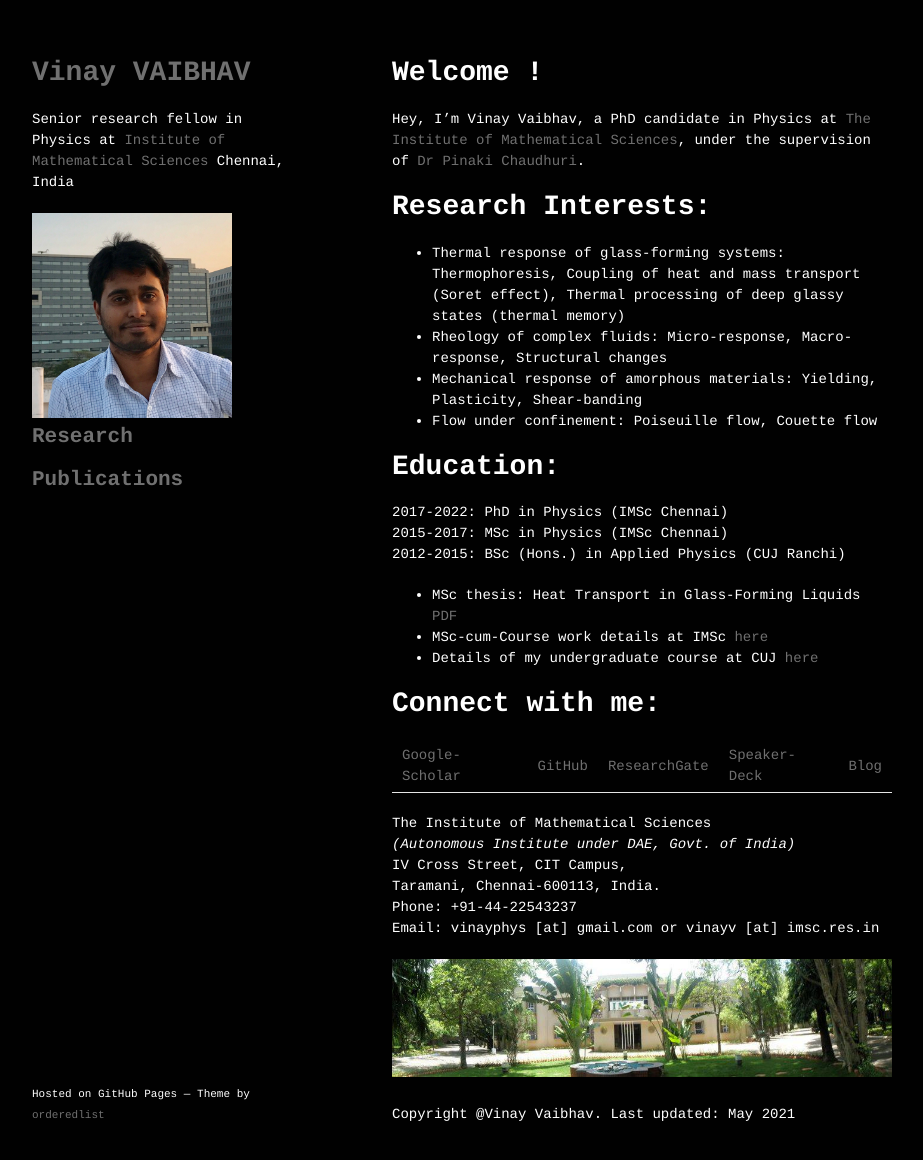
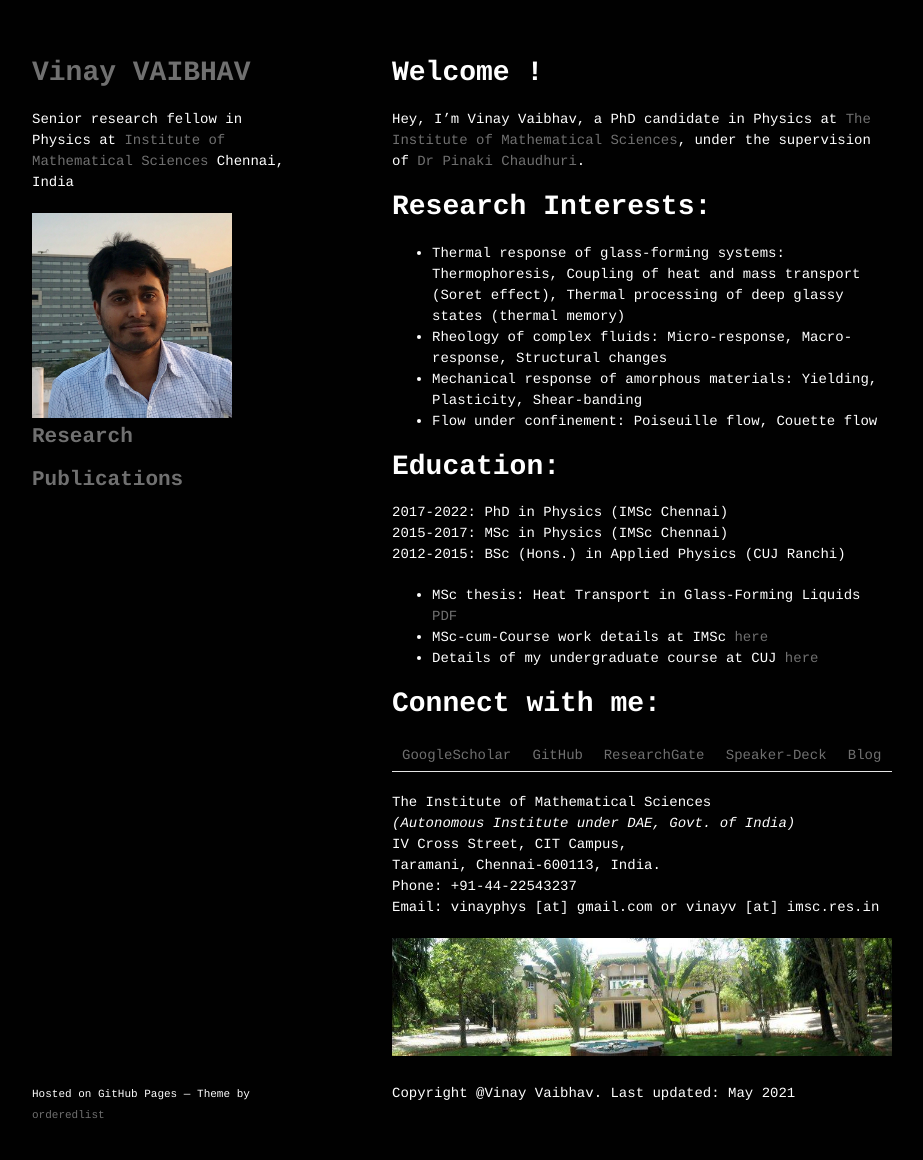
Before and after one commit to vinayphys/vinayphys.github.io, a Jekyll site: the page built from index.md, in a window 1280 px wide and 1195 px high. Shown: the top 1160 px of the window, without its empty margins (178-1101 px from the left). Built offline with Jekyll 4.4.1, drawn with Linux system fonts in a browser that asks for light colours; our own code applies the rules of GitHub Pages for plain Markdown files; a script that is not in the unit is left out.

Commit message:
Update index.md

```diff
--- a/index.md
+++ b/index.md
@@ -23,7 +23,7 @@ Hey, I'm Vinay Vaibhav, a PhD candidate in Physics at <a href="https://www.imsc.
 
 # Connect with me:
 
-[Google-Scholar](https://scholar.google.com/citations?user=AicxZvsAAAAJ&hl=hi&oi=ao)|[GitHub](https://github.com/vinayphys)|[ResearchGate](https://www.researchgate.net/profile/Vinay_Vaibhav)|[Speaker-Deck](https://speakerdeck.com/vinayphys)|[Blog]()
+[GoogleScholar](https://scholar.google.com/citations?user=AicxZvsAAAAJ&hl=hi&oi=ao)|[GitHub](https://github.com/vinayphys)|[ResearchGate](https://www.researchgate.net/profile/Vinay_Vaibhav)|[Speaker-Deck](https://speakerdeck.com/vinayphys)|[Blog]()
 
 The Institute of Mathematical Sciences
 *(Autonomous Institute under DAE, Govt. of India)*
```
